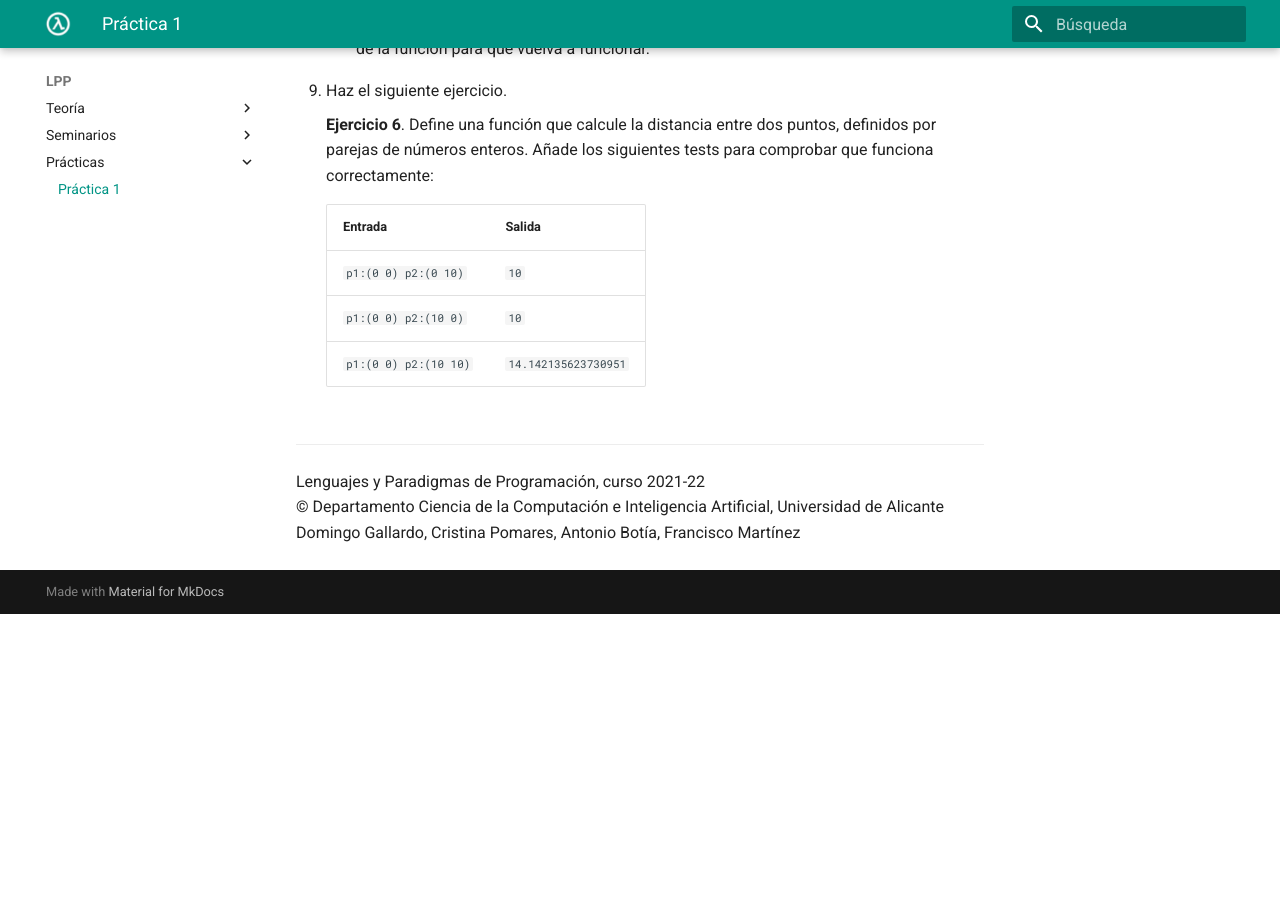
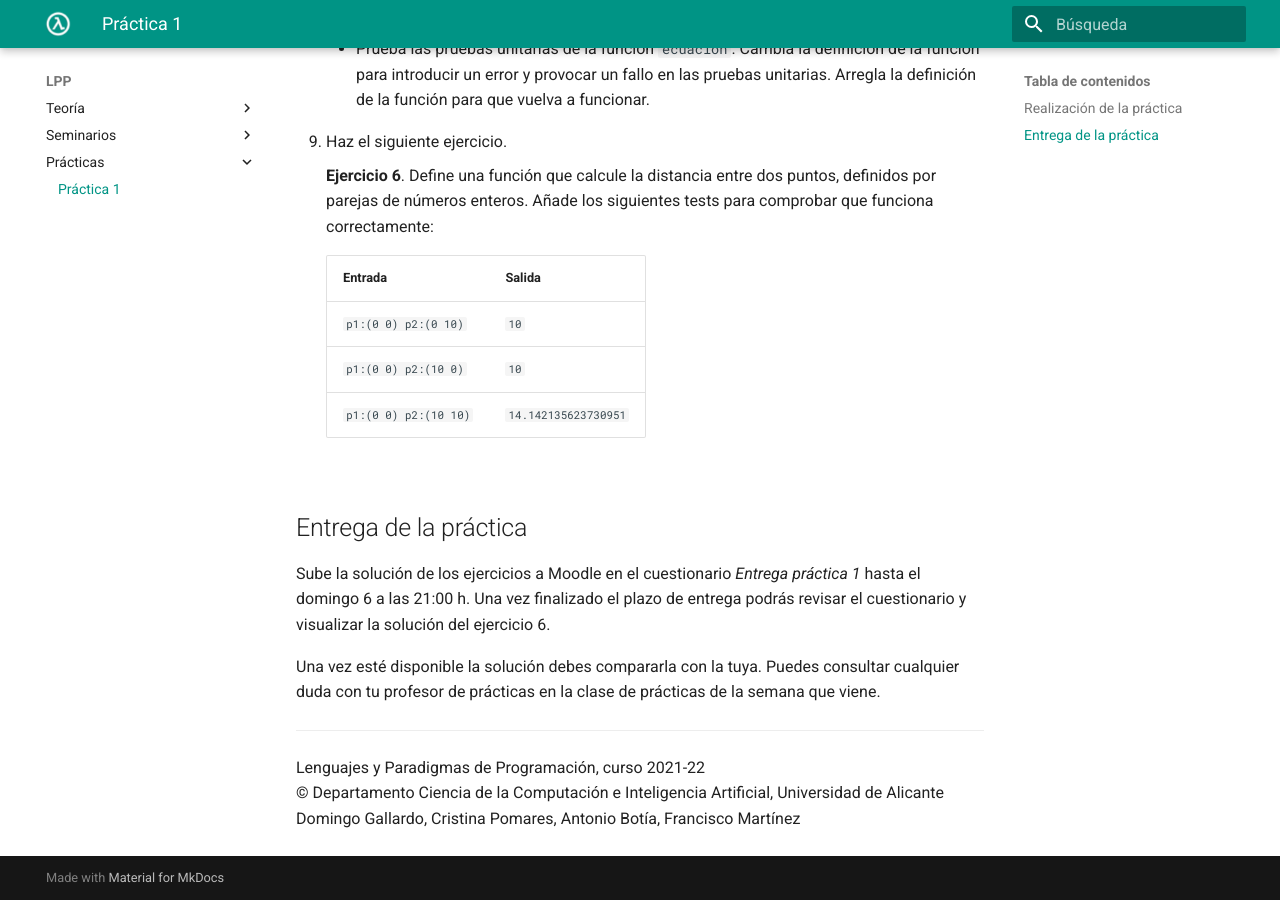
Before and after one commit to domingogallardo/apuntes-lpp, an MkDocs documentation site: the page built from docs/practicas/practica01/practica01.md, in a window 1280 px wide and 900 px high, scrolled down 3853 px. Built offline with MkDocs 1.6.1 and Material for MkDocs 9.7.7, drawn with Linux system fonts in a browser that asks for light colours; before the commit the page ends 4467 px from its top, so only the background shows below that; some of the changed text lies outside the part shown.

Commit message:
Entrega práctica 1

```diff
--- a/docs/practicas/practica01/practica01.md
+++ b/docs/practicas/practica01/practica01.md
@@ -1,4 +1,6 @@
 # Práctica 1: Seminario de Scheme
+
+## Realización de la práctica ##
 
 1. Instala en tu ordenador el DrRacket, tal y como se comenta al
    comienzo del [seminario de
@@ -173,6 +175,17 @@
     | `p1:(0 0) p2:(10 10)` | `14.142135623730951`     |
 
 
+## Entrega de la práctica
+
+Sube la solución de los ejercicios a Moodle en el cuestionario
+_Entrega práctica 1_ hasta el domingo 6 a las 21:00 h. Una vez
+finalizado el plazo de entrega podrás revisar el cuestionario y
+visualizar la solución del ejercicio 6.
+
+Una vez esté disponible la solución debes compararla con la
+tuya. Puedes consultar cualquier duda con tu profesor de prácticas en
+la clase de prácticas de la semana que viene.
+
 ----
 Lenguajes y Paradigmas de Programación, curso 2021-22
 © Departamento Ciencia de la Computación e Inteligencia Artificial, Universidad de Alicante
```
Also changed, not shown: docs/practicas/practica02/practica02.md (+3 -2 lines).
